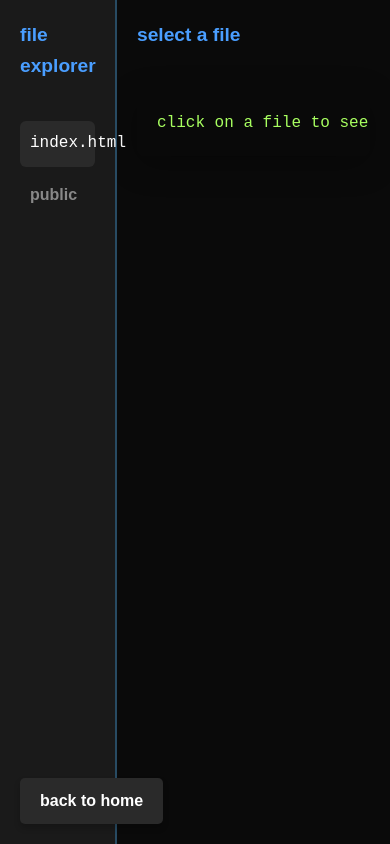
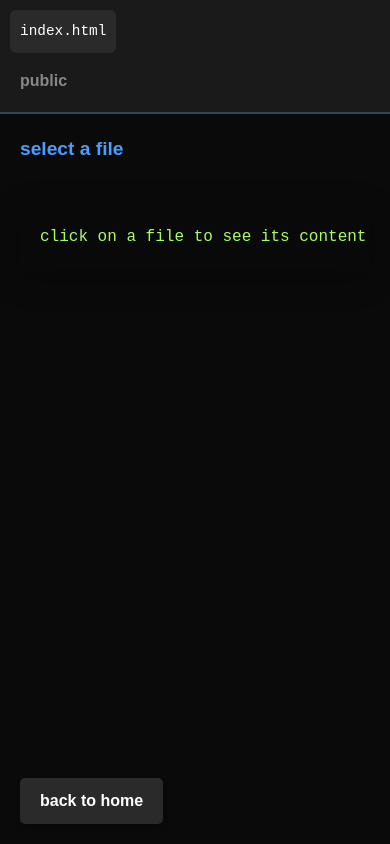
Before and after one commit to ilpoppattuso/matteoferrario, a website: page public/projects/pr4.html in a window 390 px wide. Drawn offline with Linux system fonts and the light colour scheme.

Commit message:
update mobile style

```diff
--- a/public/projects/pr4.html
+++ b/public/projects/pr4.html
@@ -12,7 +12,7 @@
 
     <!-- File Explorer -->
     <div class="left-panel">
-        <h2 class="title">file explorer</h2>
+        <!-- <h2 class="title">file explorer</h2> -->
         <ul id="file-tree">
             <!-- Generato dinamicamente -->
         </ul>
--- a/public/styles/pr1.css
+++ b/public/styles/pr1.css
@@ -162,3 +162,47 @@ iframe {
 #file-tree li.active {
     background-color: rgba(74, 158, 255, 0.5);
 }
+
+@media screen and (max-width: 768px) {
+    body {
+        flex-direction: column;
+        overflow-x: hidden;
+    }
+
+    .left-panel {
+        width: 100%;
+        height: 112px;
+        min-height: 70px;
+        border-right: none;
+        border-bottom: 2px solid #284b63;
+        padding: 10px;
+        overflow: hidden;
+        display: flex;
+        flex-wrap: wrap;
+        gap: 10px;
+        justify-content: flex-start;
+    }
+
+    .file {
+        width: auto;
+        min-width: 120px;
+        max-width: calc(50% - 10px);
+        padding: 8px;
+        background-color: #2a2a2a;
+        border-radius: 5px;
+        cursor: pointer;
+        font-family: monospace;
+        font-size: 0.9rem;
+        color: #ffffff;
+        transition: background-color 0.2s ease;
+        display: inline-flex;
+        justify-content: center;
+        align-items: center;
+        margin: 0;
+    }
+
+    .right-panel {
+        width: 100%;
+        height: calc(100vh - 100px);
+    }
+}
--- a/public/styles/pr2.css
+++ b/public/styles/pr2.css
@@ -171,3 +171,47 @@ body {
 #file-tree li.active {
     background-color: rgba(74, 158, 255, 0.5);
 }
+
+@media screen and (max-width: 768px) {
+    body {
+        flex-direction: column;
+        overflow-x: hidden;
+    }
+
+    .left-panel {
+        width: 100%;
+        height: 60px;
+        min-height: 60px;
+        border-right: none;
+        border-bottom: 2px solid #284b63;
+        padding: 10px;
+        overflow: hidden;
+        display: flex;
+        flex-wrap: wrap;
+        gap: 10px;
+        justify-content: flex-start;
+    }
+
+    .file {
+        width: auto;
+        min-width: 120px;
+        max-width: calc(50% - 10px);
+        padding: 8px;
+        background-color: #2a2a2a;
+        border-radius: 5px;
+        cursor: pointer;
+        font-family: monospace;
+        font-size: 0.9rem;
+        color: #ffffff;
+        transition: background-color 0.2s ease;
+        display: inline-flex;
+        justify-content: center;
+        align-items: center;
+        margin: 0;
+    }
+
+    .right-panel {
+        width: 100%;
+        height: calc(100vh - 100px);
+    }
+}
--- a/public/styles/pr3.css
+++ b/public/styles/pr3.css
@@ -38,12 +38,12 @@ body {
     border-right: 2px solid #284b63;
 }
 
-.title {
+/* .title {
     font-size: 1.2rem;
     color: var(--accent);
     text-transform: lowercase;
     margin-bottom: 20px;
-}
+} */
 
 #file-name {
     font-size: 1.2rem;
@@ -169,3 +169,47 @@ body {
 #ul-text {
     padding-bottom: 10px;
 }
+
+@media screen and (max-width: 768px) {
+    body {
+        flex-direction: column;
+        overflow-x: hidden;
+    }
+
+    .left-panel {
+        width: 100%;
+        height: 200px;
+        min-height: 70px;
+        border-right: none;
+        border-bottom: 2px solid #284b63;
+        padding: 10px;
+        overflow: hidden;
+        display: flex;
+        flex-wrap: wrap;
+        gap: 10px;
+        justify-content: flex-start;
+    }
+
+    .file {
+        width: auto;
+        min-width: 120px;
+        max-width: calc(50% - 10px);
+        padding: 8px;
+        background-color: #2a2a2a;
+        border-radius: 5px;
+        cursor: pointer;
+        font-family: monospace;
+        font-size: 0.9rem;
+        color: #ffffff;
+        transition: background-color 0.2s ease;
+        display: inline-flex;
+        justify-content: center;
+        align-items: center;
+        margin: 0;
+    }
+
+    .right-panel {
+        width: 100%;
+        height: calc(100vh - 100px);
+    }
+}
--- a/public/styles/pr4.css
+++ b/public/styles/pr4.css
@@ -38,12 +38,12 @@ body {
     border-right: 2px solid #284b63;
 }
 
-.title {
+/* .title {
     font-size: 1.2rem;
     color: var(--accent);
     text-transform: lowercase;
     margin-bottom: 20px;
-}
+} */
 
 #file-name {
     font-size: 1.2rem;
@@ -161,3 +161,48 @@ body {
 .ul-text::marker {
     content: '';
 }
+
+@media screen and (max-width: 768px) {
+    body {
+        flex-direction: column;
+        overflow-x: hidden;
+    }
+
+    .left-panel {
+        width: auto;
+        height: auto;
+        min-height: 70px;
+        border-right: none;
+        border-bottom: 2px solid #284b63;
+        padding: 10px;
+        overflow-y: auto;
+        display: flex;
+        flex-wrap: wrap;
+        gap: 10px;
+        justify-content: flex-start;
+    }
+
+    .file {
+        width: auto;
+        min-width: 100px;
+        max-width: calc(50% - 10px);
+        padding: 8px;
+        background-color: #2a2a2a;
+        border-radius: 5px;
+        cursor: pointer;
+        font-family: monospace;
+        font-size: 0.9rem;
+        color: #ffffff;
+        transition: background-color 0.2s ease;
+        display: inline-flex;
+        justify-content: center;
+        align-items: center;
+        margin-right: 10px;
+        overflow-x: scroll;
+    }
+
+    .right-panel {
+        width: 100%;
+        height: calc(100vh - 100px);
+    }
+}
```
Also changed, not shown: public/projects/pr3.html (+1 -1 lines).
